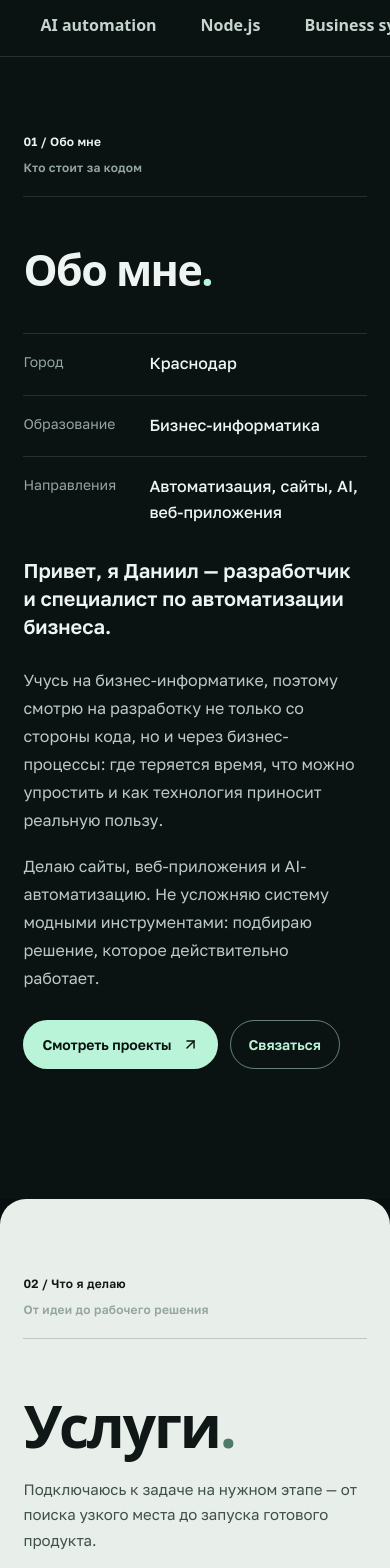
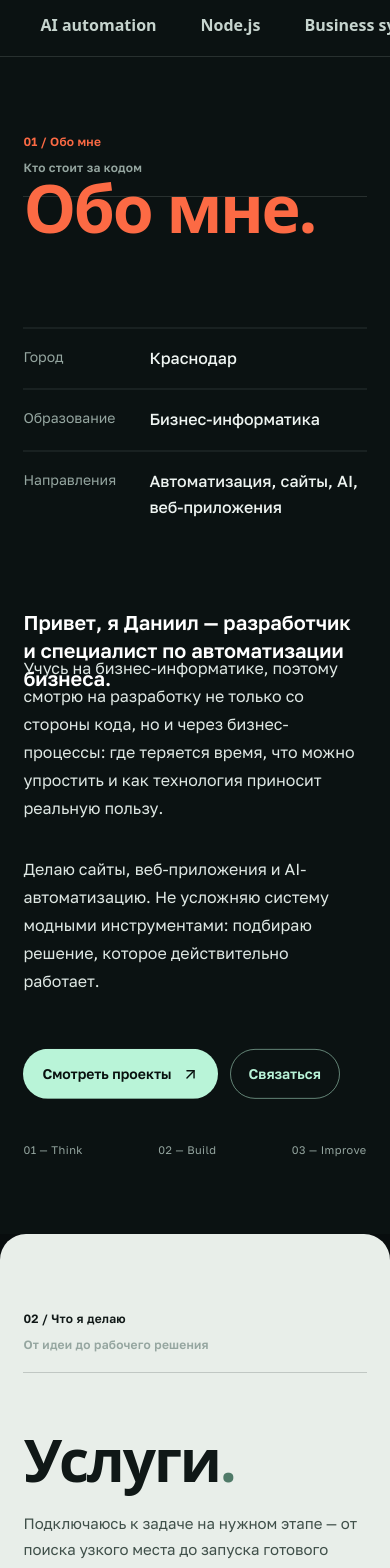
Before and after one commit to Danial939/Portfolio, a React (Vite) app: page / in a window 390 px wide. Shown: the part 800-2368 px from the top of the page. Built offline with nearby package versions, Linux system fonts and the light colour scheme; a web font is replaced by a local one.

Commit message:
v1.4: иконки технологий, #FC6A44 в Обо мне, параллакс текста

```diff
--- a/src/App.tsx
+++ b/src/App.tsx
@@ -1,4 +1,4 @@
-import { useEffect, useMemo, useRef, useState, type ReactNode } from 'react';
+import { useEffect, useMemo, useRef, useState, type CSSProperties, type ReactNode } from 'react';
 import {
   MotionConfig,
   motion,
@@ -47,6 +47,61 @@ const contactLines = [
   { label: 'Email', value: 'почта@домен.ру' },
   { label: 'Телефон', value: '+7 (___) ___-__-__' },
 ];
+
+/* ----------------------------------------------------- иконки технологий
+   Логотипы из открытого набора Simple Icons (CDN jsDelivr).
+   Цвет берётся из фирменного. Если иконки нет, показываем только название. */
+const TECH_ICONS: Record<string, [string, string]> = {
+  'HTML5': ['html5', '#E34F26'],
+  'CSS3': ['css3', '#1572B6'],
+  'JavaScript': ['javascript', '#F7DF1E'],
+  'TypeScript': ['typescript', '#3178C6'],
+  'React': ['react', '#61DAFB'],
+  'Next.js': ['nextdotjs', 'currentColor'],
+  'Redux Toolkit': ['redux', '#764ABC'],
+  'TanStack Query': ['reactquery', '#FF4154'],
+  'SCSS': ['sass', '#CC6699'],
+  'Tailwind CSS': ['tailwindcss', '#06B6D4'],
+  'Bootstrap': ['bootstrap', '#7952B3'],
+  'Three.js': ['threedotjs', 'currentColor'],
+  'Node.js': ['nodedotjs', '#5FA04E'],
+  'Express.js': ['express', 'currentColor'],
+  'NestJS': ['nestjs', '#E0234E'],
+  'PostgreSQL': ['postgresql', '#4169E1'],
+  'MySQL': ['mysql', '#4479A1'],
+  'MongoDB': ['mongodb', '#47A248'],
+  'Redis': ['redis', '#FF4438'],
+  'Git': ['git', '#F05032'],
+  'Docker': ['docker', '#2496ED'],
+  'Vite': ['vite', '#646CFF'],
+  'Webpack': ['webpack', '#8DD6F9'],
+  'Jest': ['jest', '#C21325'],
+  'Vitest': ['vitest', '#6E9F18'],
+  'Testing Library': ['testinglibrary', '#E33332'],
+  'Linux': ['linux', '#FCC624'],
+  'Nginx': ['nginx', '#009639'],
+  'JWT / Refresh': ['jsonwebtokens', '#D63AFF'],
+};
+
+function TechIcon({ name }: { name: string }) {
+  const entry = TECH_ICONS[name];
+  if (!entry) return null;
+  const [slug, color] = entry;
+  const url = `url(https://cdn.jsdelivr.net/npm/simple-icons@13/icons/${slug}.svg)`;
+  return <i className="tech-icon" aria-hidden="true" style={{ '--m': url, '--ic': color } as unknown as CSSProperties} />;
+}
+
+/* Блок, который двигается по прокрутке с собственной скоростью (параллакс) */
+function ParallaxBlock({ children, speed = 60 }: { children: ReactNode; speed?: number }) {
+  const ref = useRef<HTMLDivElement>(null);
+  const { scrollYProgress } = useScroll({ target: ref, offset: ['start end', 'end start'] });
+  const y = useTransform(scrollYProgress, [0, 1], [speed, -speed]);
+  return (
+    <motion.div ref={ref} style={{ y }}>
+      {children}
+    </motion.div>
+  );
+}
 
 /* ------------------------------------------------------------ примитивы */
 
@@ -267,11 +322,14 @@ function About() {
       </div>
       <div className="about-layout">
         <div className="about-title">
+          <ParallaxBlock speed={90}>
             <Reveal>
               <h2>
                 Обо мне<span>.</span>
               </h2>
             </Reveal>
+          </ParallaxBlock>
+          <ParallaxBlock speed={30}>
             <Reveal delay={0.1}>
               <dl className="about-facts">
                 <div>
@@ -288,21 +346,29 @@ function About() {
                 </div>
               </dl>
             </Reveal>
+          </ParallaxBlock>
         </div>
         <div className="about-copy">
+          <ParallaxBlock speed={-50}>
             <Reveal>
               <p className="lead">Привет, я Даниил — разработчик и специалист по автоматизации бизнеса.</p>
             </Reveal>
+          </ParallaxBlock>
+          <ParallaxBlock speed={40}>
             <Reveal delay={0.08}>
               <p>
                 Учусь на бизнес-информатике, поэтому смотрю на разработку не только со стороны кода, но и через бизнес-процессы: где теряется время, что можно упростить и как технология приносит реальную пользу.
               </p>
             </Reveal>
+          </ParallaxBlock>
+          <ParallaxBlock speed={20}>
             <Reveal delay={0.14}>
               <p>
                 Делаю сайты, веб-приложения и AI-автоматизацию. Не усложняю систему модными инструментами: подбираю решение, которое действительно работает.
               </p>
             </Reveal>
+          </ParallaxBlock>
+          <ParallaxBlock speed={-20}>
             <Reveal delay={0.2}>
               <div className="about-actions">
                 <a href="#projects" className="btn btn-primary">
@@ -313,7 +379,13 @@ function About() {
                 </a>
               </div>
             </Reveal>
+          </ParallaxBlock>
         </div>
+      </div>
+      <div className="about-foot">
+        <span>01 — Think</span>
+        <span>02 — Build</span>
+        <span>03 — Improve</span>
       </div>
     </section>
   );
@@ -498,7 +570,7 @@ function TechSphere({ active }: { active: number }) {
             }}
             className={`sphere-chip ${p.gi === active ? 'is-hot' : ''}`}
           >
-            {p.name}
+            <TechIcon name={p.name} />{p.name}
           </span>
         ))}
       </div>
@@ -571,7 +643,7 @@ function Stack() {
                 </div>
                 <div className="tech-pills">
                   {g.items.map((t) => (
-                    <span key={t}>{t}</span>
+                    <span key={t}><TechIcon name={t} />{t}</span>
                   ))}
                 </div>
               </div>
@@ -795,7 +867,7 @@ function TechBanner() {
     <div className="marquee tech-banner" aria-hidden="true">
       <div className="marquee-track">
         {[...items, ...items, ...items].map((w, i) => (
-          <span key={i}>{w}</span>
+          <span key={i}><TechIcon name={w} />{w}</span>
         ))}
       </div>
     </div>
--- a/src/styles.css
+++ b/src/styles.css
@@ -769,3 +769,34 @@ h1, h2, h3, p { margin: 0; }
   .about-copy p { font-size: 16px; }
   .btn { padding: 12px 18px; font-size: 14px; }
 }
+
+/* v1.4: иконки технологий, цвет #FC6A44 в «Обо мне», крупный заголовок, параллакс текста */
+.tech-icon {
+  display: inline-block;
+  width: 1em; height: 1em;
+  flex: none;
+  vertical-align: -0.125em;
+  margin-right: 6px;
+  background: var(--ic, currentColor);
+  -webkit-mask: var(--m) center / contain no-repeat;
+  mask: var(--m) center / contain no-repeat;
+}
+.tech-pills span { display: inline-flex; align-items: center; }
+.sphere-chip { display: inline-flex; align-items: center; }
+.tech-banner .marquee-track span { display: flex; align-items: center; }
+.tech-banner .tech-icon { font-size: 16px; }
+.sphere-chip .tech-icon { font-size: 14px; }
+
+.about h2 { font-size: clamp(72px, 12vw, 176px); line-height: 0.95; color: #FC6A44; }
+.about h2 span { color: #FC6A44; }
+.about .section-kicker span:first-child { color: #FC6A44; }
+.about-layout { min-height: 120vh; }
+.about-copy { position: static; }
+.about-copy p { color: #dfe8e4; }
+.about-copy .lead { color: #ffffff; }
+[data-theme='light'] .about-copy p { color: var(--body); }
+[data-theme='light'] .about-copy .lead { color: var(--text); }
+@media (max-width: 640px) {
+  .about h2 { font-size: clamp(56px, 17vw, 96px); }
+  .about-layout { min-height: 0; }
+}
```
Lines whose indentation alone changed are shown as unchanged.
